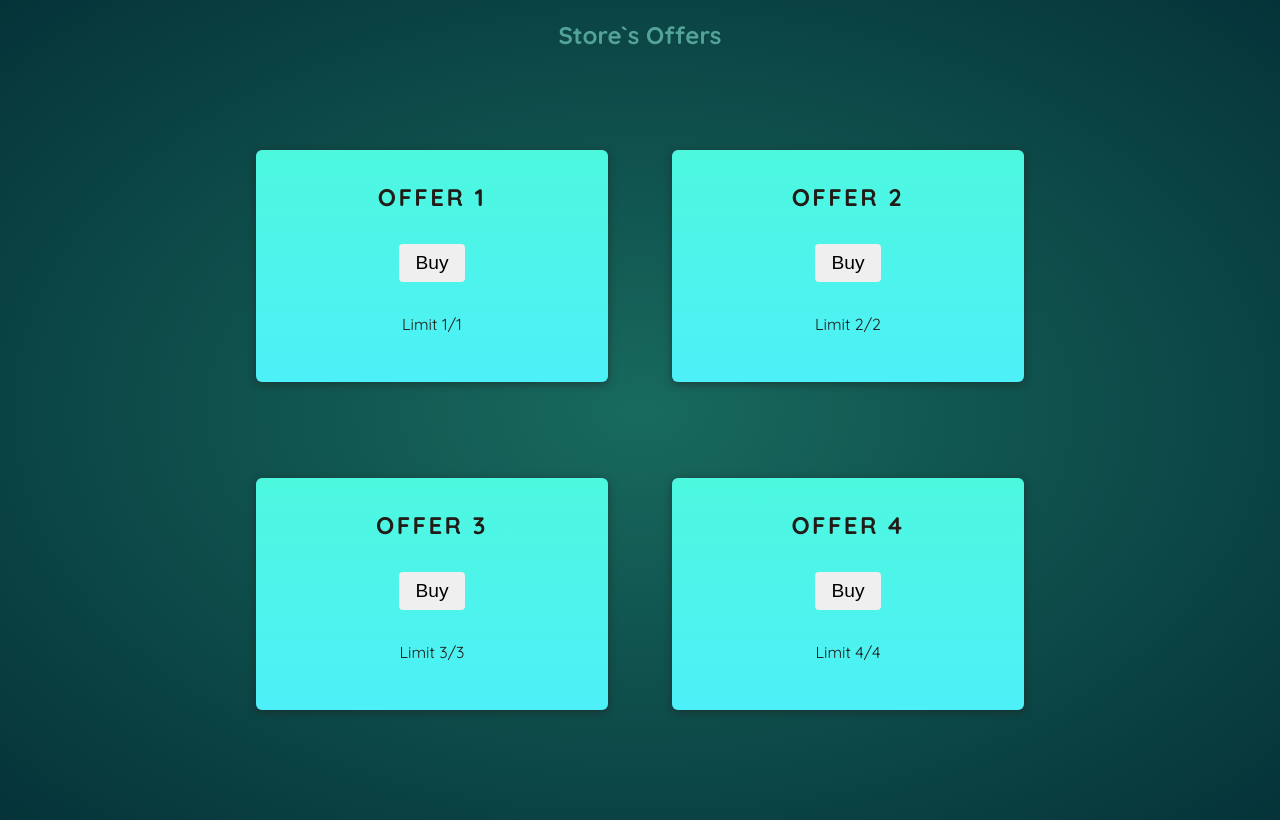
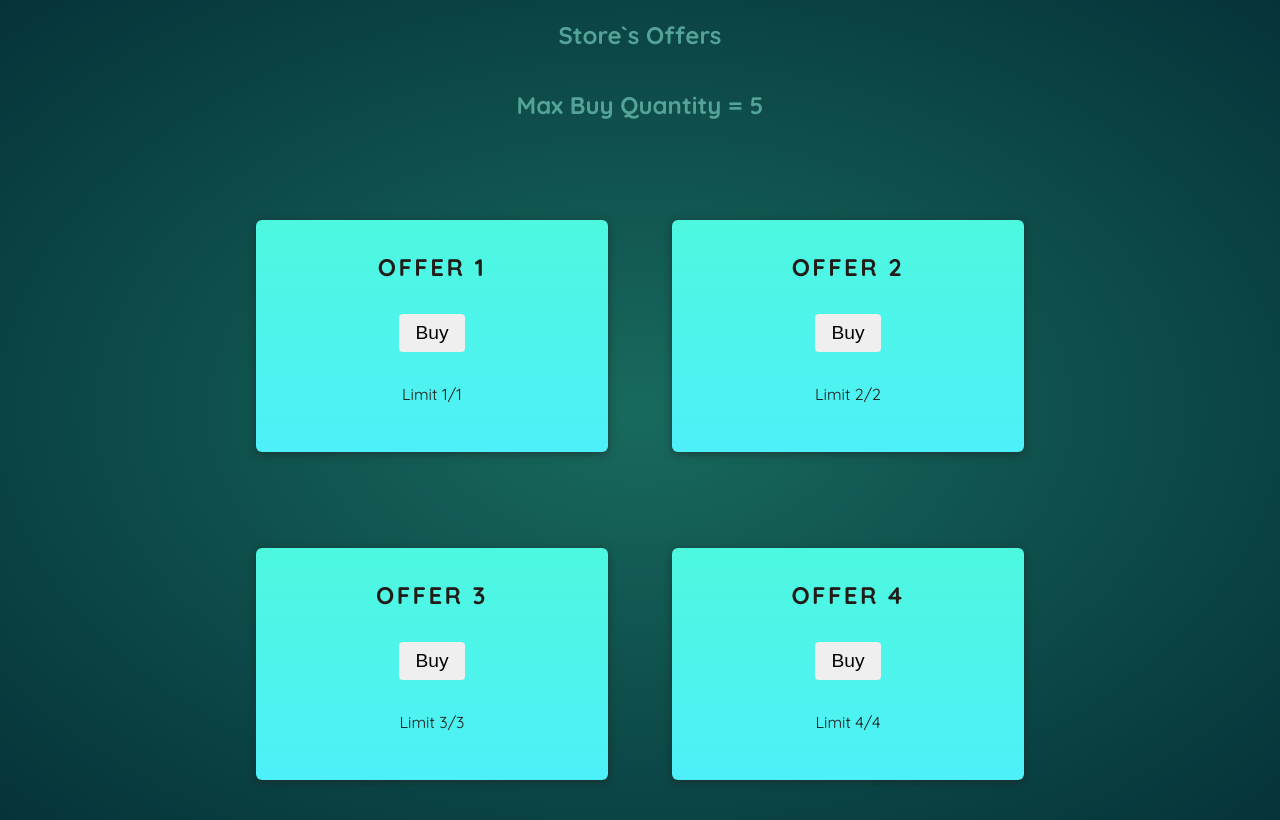
Before and after one commit to hannasal92/store-offers-frontend, a React (Vite) app: page / in a window 1280 px wide. Built offline with nearby package versions, Linux system fonts and the light colour scheme; a web font is replaced by a local one.

Commit message:
add create context

```diff
--- a/src/App.jsx
+++ b/src/App.jsx
@@ -1,18 +1,41 @@
 import Title from './components/Title.jsx';
 import Offer from './components/Offer.jsx';
 import offersData from './OffersData/offers.json';
+import { useState } from 'react';
+import { MaxBuyQuantity } from './store//max-buy-quantity.jsx'
+
 function App() {
-  console.log(offersData)
+
+  const [maxQuantity, setMaxBuyQuantity] = useState({
+    maxBuyQuantity: 5,
+  });
+
+  function handleMaxBuyQuantity() {
+    const updatedMaxBuyQuantity = maxQuantity.maxBuyQuantity - 1 ;
+    setMaxBuyQuantity( () => {
+         return {
+          maxBuyQuantity : updatedMaxBuyQuantity
+        }
+    } );
+  }
+
+  const maxBuyValue = {
+    maxBuyQuantity: maxQuantity,
+    updateMaxBuyQuantity: handleMaxBuyQuantity,
+  };
+
+  const maxBuyQuantityTitle = "Max Buy Quantity = " +maxQuantity.maxBuyQuantity
+
   return (
-    <>
+    <MaxBuyQuantity.Provider value={maxBuyValue}>
       <Title title="Store`s Offers" />
-
+      <Title title= {maxBuyQuantityTitle}/>
       <div id="offers">
         {offersData.map((offer) => {
         return <Offer key={offer.id} title={offer.name} limit={offer.limit}/>
         })}
       </div>
-    </>
+    </MaxBuyQuantity.Provider>
   );
 }
 
--- a/src/components/Offer.jsx
+++ b/src/components/Offer.jsx
@@ -1,10 +1,11 @@
-import { useRef, useState } from 'react';
+import { useRef, useState, useContext } from 'react';
 import BuyModal from './BuyModal.jsx';
 import Button from './Button.jsx'
-
-// let timer;
+import { MaxBuyQuantity } from '../store/max-buy-quantity.jsx';
 
 export default function Offer({ title, limit }) {
+  const { maxBuyQuantity, updateMaxBuyQuantity } = useContext(MaxBuyQuantity);
+  const maxBuyQuantityValue = maxBuyQuantity.maxBuyQuantity ;
   const dialog = useRef();
   const[offersData, setOffersData] = useState({
     buyLeft : limit,
@@ -14,7 +15,7 @@ export default function Offer({ title, limit }) {
 
   function buyOffer() {
     const remainBuyOffers = offersData.buyLeft - 1
-
+    updateMaxBuyQuantity();
     setOffersData((prevOfferData) => {
       return {
         ...prevOfferData,
@@ -30,7 +31,7 @@ export default function Offer({ title, limit }) {
   }
 
   let buyButton ;
-  if(offersData.buyLeft == 0 ){
+  if(offersData.buyLeft == 0 || maxBuyQuantityValue == 0){
     buyButton = <Button disabled > Buy </Button>
   }else{
     buyButton = <Button onClick={openDialog} > Buy </Button>
--- /dev/null
+++ b/src/store/max-buy-quantity.jsx
@@ -0,0 +1,6 @@
+import { createContext } from "react";
+
+export const MaxBuyQuantity = createContext({
+    maxBuyQuantity : 5,
+    updateMaxBuyQuantity : () => {}
+});
```
